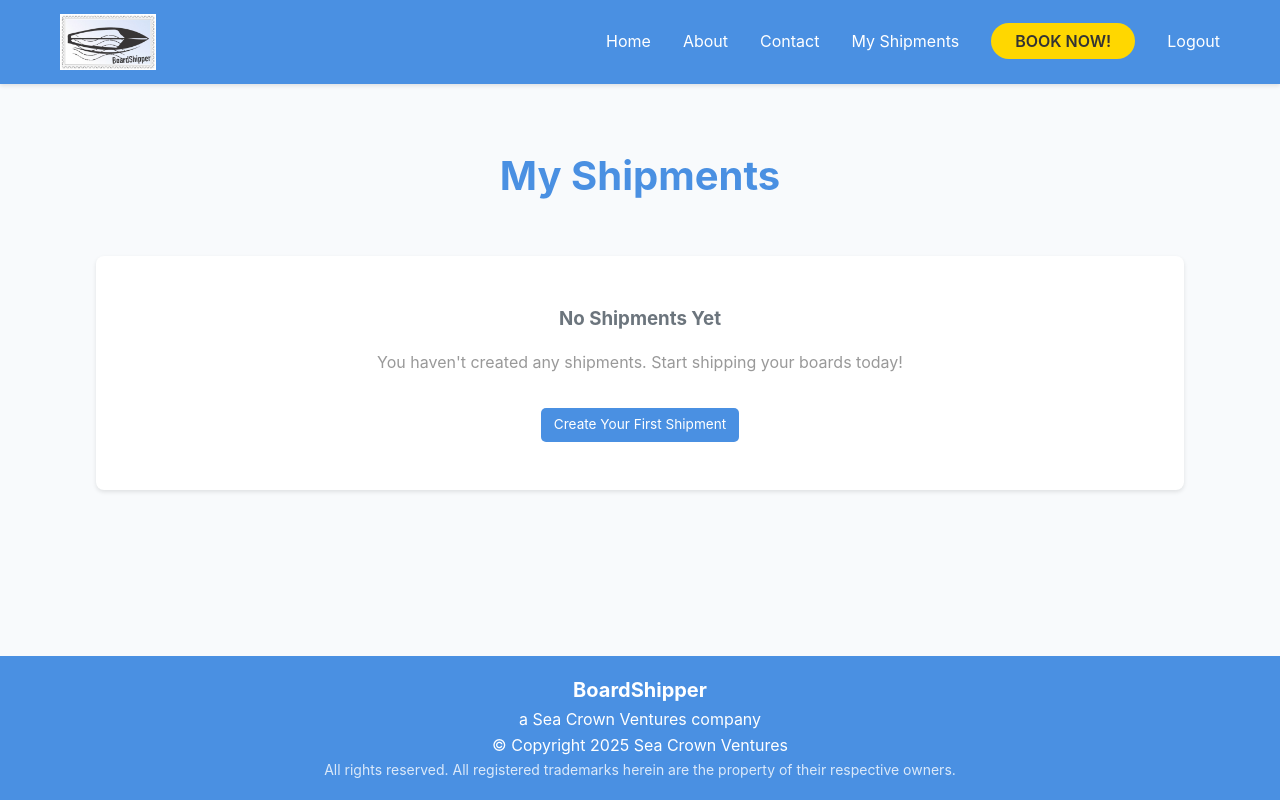
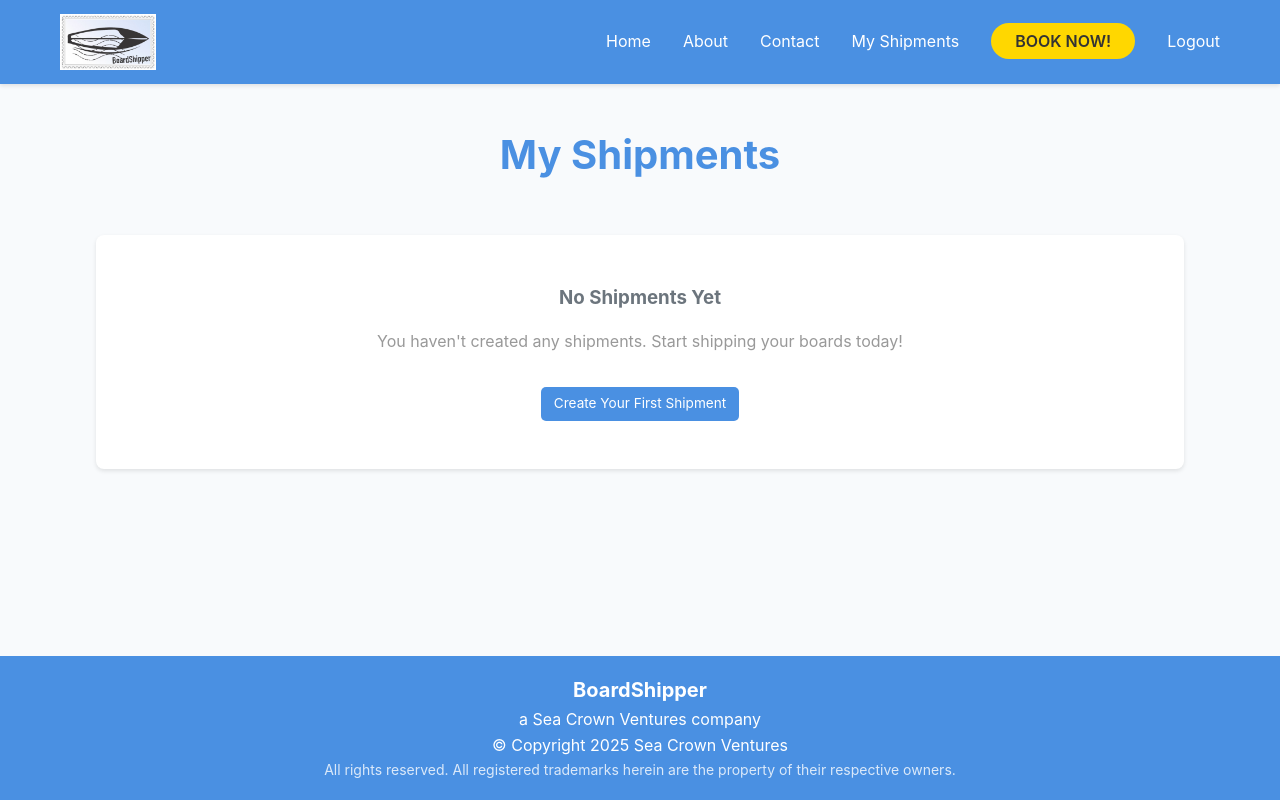
Before and after one commit to Martimlt/boardshipper, a Django app: page /shipments/ in a window 1280 px wide. Run offline with Django 5.2, Linux system fonts and the light colour scheme; a user stored in the database is signed in; data that the repository does not hold is empty.

Commit message:
Update shipments.html

```diff
--- a/templates/shipments.html
+++ b/templates/shipments.html
@@ -7,7 +7,8 @@
 <style>
     .shipments-container {
         margin: 0 5rem;
-        padding: 6rem 1rem 3rem;
+        margin-top: 75px;
+        padding: 0 1rem 3rem;
     }
 
     .shipments-header {
```
